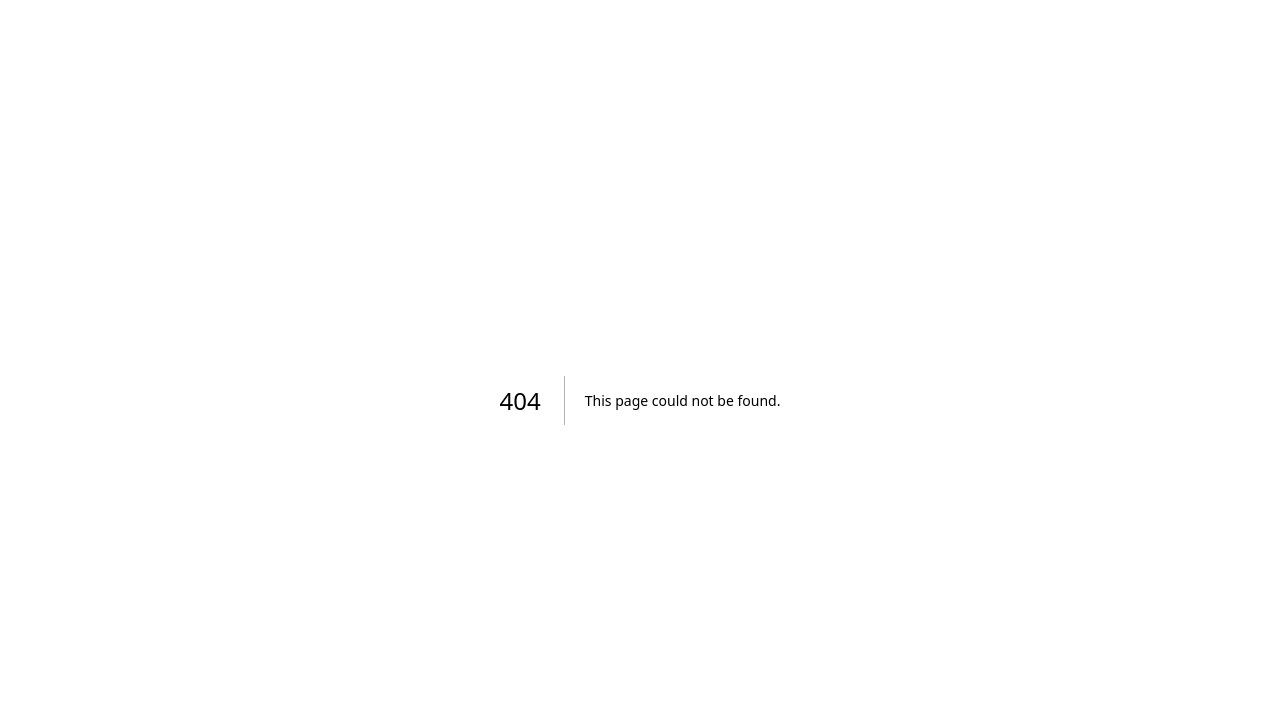
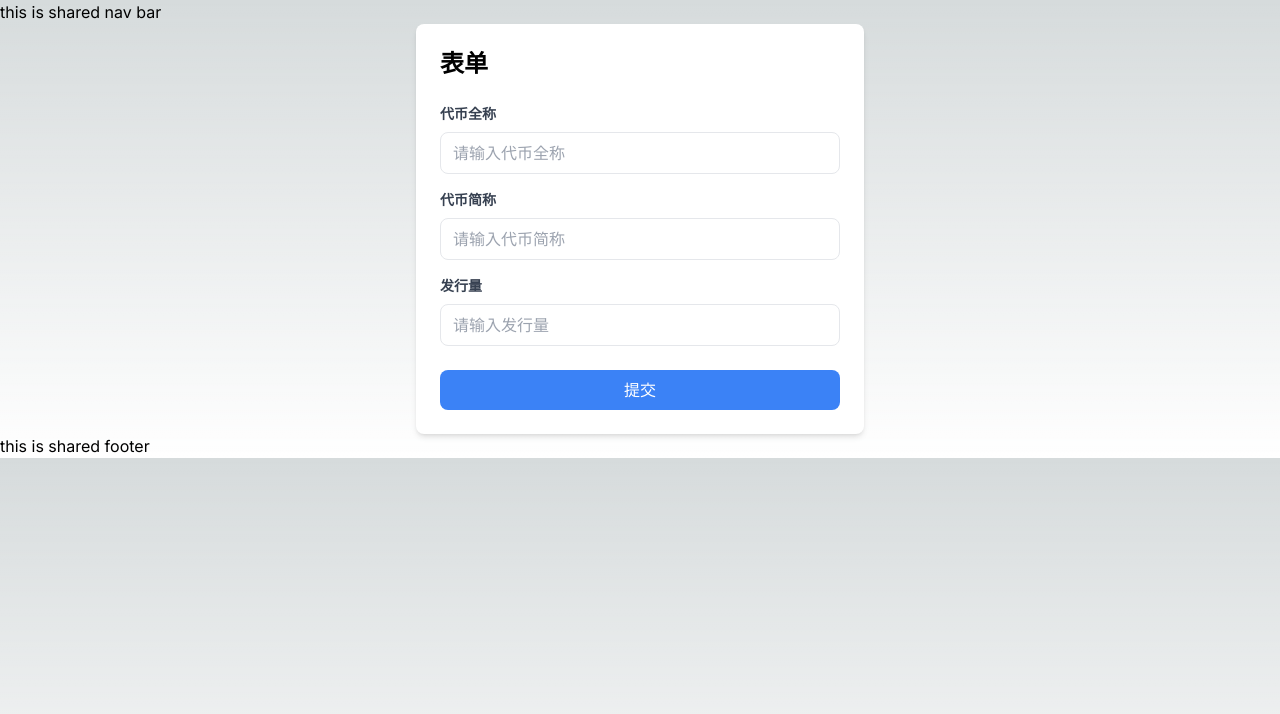
Before and after one commit to 1500256797/tg_next_web, a Next.js app: page /token/cleanerc20 in a window 1280 px wide. Before the commit this address had no page. Shown: the top 714 px of the page. Built offline with nearby package versions, Linux system fonts and the light colour scheme.

Commit message:
add form page

```diff
--- /dev/null
+++ b/src/app/token/cleanerc20/page.tsx
@@ -0,0 +1,89 @@
+"use client";
+import React, { useState } from 'react'
+import Script from 'next/script';
+
+
+export default function Page() {
+
+    const [formData, setFormData] = useState({
+        tokenName: '',
+        tokenSymbol: '',
+        totalSupply: '',
+      });
+      const handleInputChange = (e:any) => {
+        const { name, value } = e.target;
+        setFormData({ ...formData, [name]: value });
+      };
+
+      const handleSubmit = (e:any) => {
+        e.preventDefault();
+        console.log(JSON.stringify(formData, null, 2));
+        Telegram.WebApp.sendData(JSON.stringify(formData, null, 2));
+
+
+
+      };
+  return (
+    <>
+        <Script
+            src="https://telegram.org/js/telegram-web-app.js?1"
+            strategy="lazyOnload"
+            onLoad={() => {
+                console.log("load telegram bot js")}
+            }
+        />
+    <div className="max-w-md mx-auto p-6 bg-white rounded-lg shadow-md">
+    <h2 className="text-2xl font-semibold mb-6">表单</h2>
+    <form onSubmit={handleSubmit}>
+      <div className="mb-4">
+        <label htmlFor="tokenName" className="block text-gray-700 text-sm font-bold mb-2">代币全称</label>
+        <input
+          type="text"
+          id="tokenName"
+          name="tokenName"
+          className="w-full px-3 py-2 border rounded-lg focus:outline-none focus:border-blue-400"
+          placeholder="请输入代币全称"
+          onChange={handleInputChange}
+          value={formData.tokenName}
+        />
+      </div>
+
+      <div className="mb-4">
+        <label htmlFor="tokenSymbol" className="block text-gray-700 text-sm font-bold mb-2">代币简称</label>
+        <input
+          type="text"
+          id="tokenSymbol"
+          name="tokenSymbol"
+          className="w-full px-3 py-2 border rounded-lg focus:outline-none focus:border-blue-400"
+          placeholder="请输入代币简称"
+          onChange={handleInputChange}
+          value={formData.tokenSymbol}
+        />
+      </div>
+
+      <div className="mb-4">
+        <label htmlFor="totalSupply" className="block text-gray-700 text-sm font-bold mb-2">发行量</label>
+        <input
+          type="text"
+          id="totalSupply"
+          name="totalSupply"
+          className="w-full px-3 py-2 border rounded-lg focus:outline-none focus:border-blue-400"
+          placeholder="请输入发行量"
+          onChange={handleInputChange}
+          value={formData.totalSupply}
+        />
+      </div>
+
+      <div className="mt-6">
+        <button
+          type="submit"
+          className="w-full py-2 px-4 bg-blue-500 text-white rounded-lg hover:bg-blue-600 focus:outline-none focus:bg-blue-600"
+        >
+          提交
+        </button>
+      </div>
+    </form>
+  </div>
+  </>
+  )
+}
--- /dev/null
+++ b/src/app/token/layout.tsx
@@ -0,0 +1,16 @@
+export default function DashboardLayout({
+	children, // will be a page or nested layout
+}: {
+	children: React.ReactNode
+}) {
+	return (
+		<section>
+			{/* Include shared UI here e.g. a header or sidebar */}
+			<nav>this is shared nav bar</nav>
+
+			{children}
+            {/* Includ shared bottom ui */}
+            <footer>this is shared footer</footer>
+		</section>
+	)
+}
--- /dev/null
+++ b/src/app/token/page.tsx
@@ -0,0 +1,8 @@
+
+import React from 'react'
+
+export default function page() {
+  return (
+    <div>this is a token page </div>
+  )
+}
```
Also changed, not shown: 1 other file (tests, documents, lock files or other folders).
